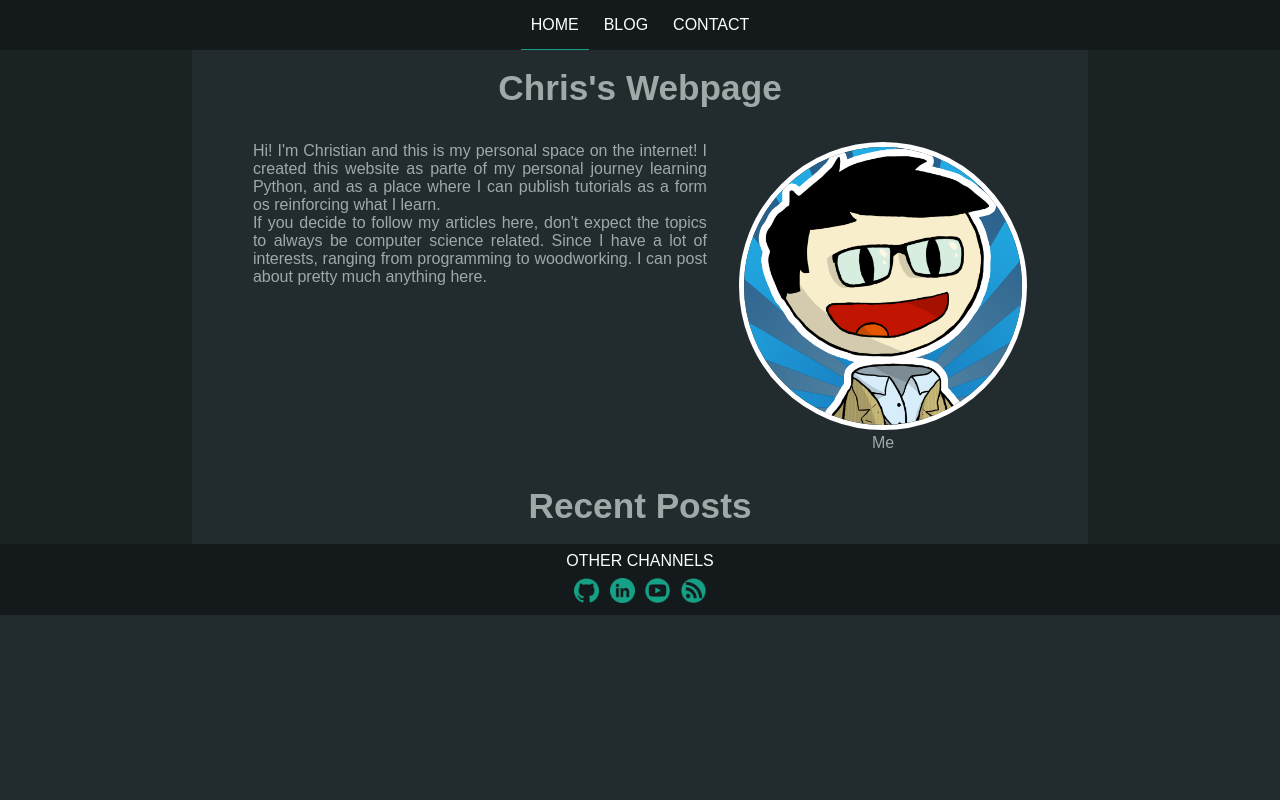
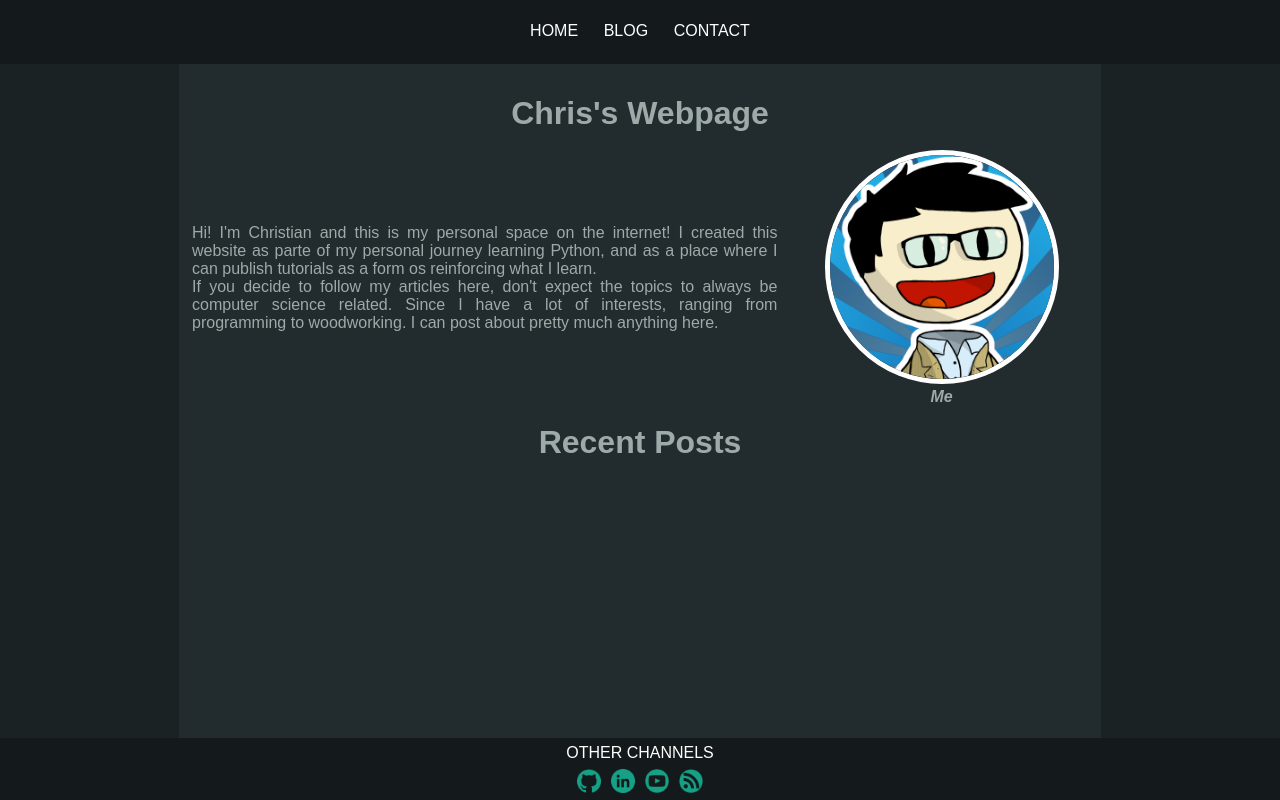
Before and after one commit to chrisdelmoro/personalWebsite, a Django app: page / in a window 1280 px wide. Run offline with Django 4.2, Linux system fonts and the light colour scheme; data that the repository does not hold is empty.

Commit message:
Started to convert the layout to flexbox, as well as removing styles inserted directly on the html templates.

```diff
--- a/base/templates/base/index.html
+++ b/base/templates/base/index.html
@@ -5,8 +5,8 @@
 
 <h1>Chris's Webpage</h1>
 
-<div class="div-flex">
-	<div style="padding: 2%;">
+<div id="home-intro">
+	<div id="intro-text">
 		<p>
 			Hi! I'm Christian and this is my personal space on the internet!
 			I created this website as parte of my personal journey learning Python,
@@ -20,10 +20,10 @@
 			much anything here.
 		</p>
 	</div>
-	<div style="padding: 2%;">
+	<div id="intro-photo-box">
 		<figure>
-			<img src="{% static 'images/Profile3.jpg' %}" alt="Me" style="height: 18rem; border-radius: 100vw; border: 5px solid white;">
-			<figcaption>Me</figcaption>
+			<img id="intro-photo" src="{% static 'images/Profile3.jpg' %}" alt="Me">
+			<figcaption><i><b>Me</b></i></figcaption>
 		</figure>
 	</div>
 </div>
@@ -47,7 +47,7 @@
 		</div>
 
 		<div class="post-intro">
-			{{ post.intro }}
+			<p>{{ post.intro }}</p>
 		</div>
 
 		<form action="{% url 'post_detail' post.category.slug post.slug %}">
--- a/blog/static/styles/blog.css
+++ b/blog/static/styles/blog.css
@@ -5,7 +5,6 @@
 	text-align: center;
 	color: white;
 	padding: 5px;
-	margin-top: 1%;
 }
 
 #blog-search::placeholder {
@@ -32,13 +31,6 @@
 .blog-category:hover {
 	background-color: #16a085;
 	color: #141a1b;
-}
-
-.div-content {
-	margin-top: 1%;
-	margin-bottom: 1%;
-	margin-left: 5%;
-	margin-right: 5%;
 }
 
 .post {
--- a/blog/templates/blog/index.html
+++ b/blog/templates/blog/index.html
@@ -41,7 +41,7 @@
 			</div>
 
 			<div class="post-intro">
-				{{ post.intro }}
+				<p>{{ post.intro }}</p>
 			</div>
 
 			<form action="{% url 'post_detail' post.category.slug post.slug %}">
--- a/static/styles/footer.css
+++ b/static/styles/footer.css
@@ -1,18 +1,25 @@
 .footer {
 	background-color: #141a1b;
-	padding-top: 1vh;
-	padding-bottom: 1vh;
-	text-align: center;
-	float: none;
+	min-height: 3.9rem;
+}
+
+.footer-content {
+	display: flex;
+	flex-direction: column;
+	align-items: center;
+	height: 100%;
 }
 
 .footer-text {
-	text-align: center;
+	display: flex;
+	align-items: center;
+	height: 50%;
 	color: white;
-	padding-bottom: 1vh;
 }
 
-.footer-link {
-	padding-right: 0.2rem;
-	padding-left: 0.2rem;
+.footer-icons {
+	display: flex;
+	height: 50%;
+	column-gap: 10px;
+	color: white;
 }
--- a/static/styles/main.css
+++ b/static/styles/main.css
@@ -1,10 +1,9 @@
 * {
-	margin: 0;
-	padding: 0;
 	font-family: Arial, Helvetica, sans-serif;
 	box-sizing: border-box;
 	text-align: center;
-	font-size: 1rem;
+	margin: 0;
+	padding: 0;
 }
 
 ::-webkit-scrollbar {
@@ -23,6 +22,10 @@
 	background: #16a085;
 }
 
+html, body {
+	height: 100svh;
+}
+
 body {
 	background-color: #222b2e;
 	color: #9daaa8;
@@ -30,11 +33,44 @@ body {
 
 h1 {
 	margin: 2%;
-	font-size: 2.2rem;
+	font-size: 2rem;
 }
 
 p {
 	text-align: justify;
+	font-size: 1rem;
+}
+
+.wrapper {
+	display: flex;
+	flex-direction: column;
+	height: 100%;
+	width: 100%;
+}
+
+.site-body {
+	flex: 10;
+}
+
+.content-layout {
+	display: flex;
+	height: 100%;
+}
+
+.content-deadspace {
+	background-color: #1b2224;
+	flex: 1;
+}
+
+.content-body {
+	background-color: #222b2e;
+	color: #9daaa8;
+	text-align: justify;
+	padding-top: 1%;
+	padding-bottom: 1%;
+	padding-left: 1%;
+	padding-right: 1%;
+	flex: 5;
 }
 
 form {
@@ -52,58 +88,63 @@ form {
 	text-decoration: underline;
 }
 
-#boxes {
+#home-intro {
 	display: flex;
+	column-gap: 2%;
 }
 
-.column {
-	width: 15vw;
-	background-color: #1b2224;
+#intro-text {
+	align-self: center;
+	flex: 2;
 }
 
-#column-content {
-	width: 70vw;
-	background-color: #222b2e;
+#intro-photo-box {
+	flex: 1;
 }
 
-.div-flex {
-	margin-top: 1%;
-	margin-bottom: 1%;
-	margin-left: 5%;
-	margin-right: 5%;
-	display: flex;
+#intro-photo {
+	width: 80%;
+	height: 80%;
+	border-radius: 100vw;
+	border: 5px solid white;
 }
 
-@media (max-width: 992px) {
-	.column {
-		width: 10vw;
+@media screen and (max-width: 992px) {
+	.content-body {
+		flex: 7;
 	}
 
-	#column-content {
-		width: 80vw;
+	#home-intro {
+		flex-direction: column-reverse;
+	}
+
+	#intro-photo-box {
+		padding-bottom: 1.5%;
+	}
+
+	#intro-photo {
+		width: 60%;
+		height: 60%;
 	}
 }
 
-@media (max-width: 768px) {
-	.column {
-		width: 5vw;
-	}
-
-	#column-content {
-		width: 90vw;
-	}
-
-	.div-flex {
-		flex-direction: column-reverse;
+@media screen and (max-width: 768px) {
+	.content-body {
+		flex: 10;
 	}
 }
 
-@media (max-width: 600px) {
-	.column {
-		width: 0vw;
+@media screen and (max-width: 600px) {
+	.content-deadspace {
+		flex: 0;
 	}
 
-	#column-content {
-		width: 100vw;
+	.content-body {
+		flex: 1;
+	}
+
+	#intro-photo {
+		width: 70%;
+		height: 70%;
 	}
 }
--- a/static/styles/navbar.css
+++ b/static/styles/navbar.css
@@ -1,35 +1,31 @@
-.navbar {
+.header {
 	background-color: #141a1b;
-	padding-top: 2vh;
-	padding-bottom: 2vh;
-	text-align: center;
+	min-height: 4rem;
 }
 
-.navbar-link {
-	color: white;
-	text-decoration: none;
-	padding-top: 2vh;
-	padding-bottom: 2vh;
-	padding-left: 0.8vw;
-	padding-right: 0.8vw;
-	transition: background-color 0.1s, color 0.1s, border-bottom-width 0.1s, border-bottom-style 0.1s, border-bottom-color 0.1s;
+.navbar {
+	height: 100%;
+	display: flex;
+	justify-content: center;
+	align-items: stretch;
 }
 
-.navbar-link:hover {
+.navbar-item {
+	height: 100%;
+	display: flex;
+	align-items: center;
+	text-decoration: none;
+	color: white;
+	padding-left: 1%;
+	padding-right: 1%;
+	border-bottom: 0.18rem solid transparent;
+	transition: background-color 0.15s,
+	color 0.15s,
+	border-bottom-color 0.15s;
+}
+
+.navbar-item:hover {
 	color: #141a1b;
 	background-color: #16a085;
-	border-bottom-width: 0.18rem;
-    border-bottom-style: solid;
-    border-bottom-color: white;
+	   border-bottom-color: white;
 }
-
-.navbar-link.current {
-	border-bottom: 0.18rem solid #16a085;
-	transition: background-color 0.1s, color 0.1s, border-bottom-width 0.1s, border-bottom-style 0.1s, border-bottom-color 0.1s;
-}
-
-.navbar-link.current:hover {
-	color: #141a1b;
-	background-color: #16a085;
-	border-bottom: 0.18rem solid white;
-}
--- a/templates/footer.html
+++ b/templates/footer.html
@@ -1,8 +1,12 @@
 {% load static %}
 <footer class="footer">
-	<p class="footer-text">OTHER CHANNELS</p>
-	<a class="footer-link" href="https://github.com/chrisdelmoro" target="_blank"><img src="{% static 'images/github-icon.png' %}" alt="Github" width="25px"></a>
-	<a class="footer-link" href="https://github.com/chrisdelmoro" target="_blank"><img src="{% static 'images/linkedin-icon.png' %}" alt="Linkedin" width="25px"></a>
-	<a class="footer-link" href="https://www.youtube.com/@chrisdelmoro" target="_blank"><img src="{% static 'images/youtube-icon.png' %}" alt="Youtube" width="25px"></a>
-	<a class="footer-link" href="https://github.com/chrisdelmoro" target="_blank"><img src="{% static 'images/rss-icon.png' %}" alt="RSS" width="25px"></a>
+	<div class="footer-content">
+		<div class="footer-text"><p>OTHER CHANNELS</p></div>
+		<div class="footer-icons">
+			<a class="footer-link" href="https://github.com/chrisdelmoro" target="_blank"><img src="{% static 'images/github-icon.png' %}" alt="Github" height="24px"></a>
+			<a class="footer-link" href="https://github.com/chrisdelmoro" target="_blank"><img src="{% static 'images/linkedin-icon.png' %}" alt="Linkedin" height="24px"></a>
+			<a class="footer-link" href="https://www.youtube.com/@chrisdelmoro" target="_blank"><img src="{% static 'images/youtube-icon.png' %}" alt="Youtube" height="24px"></a>
+			<a class="footer-link" href="https://github.com/chrisdelmoro" target="_blank"><img src="{% static 'images/rss-icon.png' %}" alt="RSS" height="24px"></a>
+		</div>
+	</div>
 </footer>
--- a/templates/main.html
+++ b/templates/main.html
@@ -13,18 +13,20 @@
 	<title>Chris's Blog!</title>
 </head>
 <body>
-	<div id="wrapper">
+	<div class="wrapper">
 		{% include 'navbar.html' %}
-		<main id="boxes">
-			<div class="column"></div>
-			<div id="column-content">
-				{% block content %}
+		<div class="site-body">
+			<div class="content-layout">
+				<aside class="content-deadspace"></aside>
+				<div class="content-body">
+					{% block content %}
 
 
-				{% endblock content %}
+					{% endblock content %}
+				</div>
+				<aside class="content-deadspace"></aside>
 			</div>
-			<div class="column"></div>
-		</main>
+		</div>
 		{% include 'footer.html' %}
 	</div>
 </body>
--- a/templates/navbar.html
+++ b/templates/navbar.html
@@ -1,7 +1,7 @@
-<header>
+<header class="header">
 	<nav class="navbar">
-		<a class="navbar-link" href="{% url 'index' %}">HOME</a>
-		<a class="navbar-link" href="{% url 'blog' %}">BLOG</a>
-		<a class="navbar-link" href="{% url 'contact' %}">CONTACT</a>
+		<a class="navbar-item" href="{% url 'index' %}">HOME</a>
+		<a class="navbar-item" href="{% url 'blog' %}">BLOG</a>
+		<a class="navbar-item" href="{% url 'contact' %}">CONTACT</a>
 	</nav>
 </header>
```
Also changed, not shown: contact/templates/contact/contact.html (+5 -5 lines), 1 other file.
